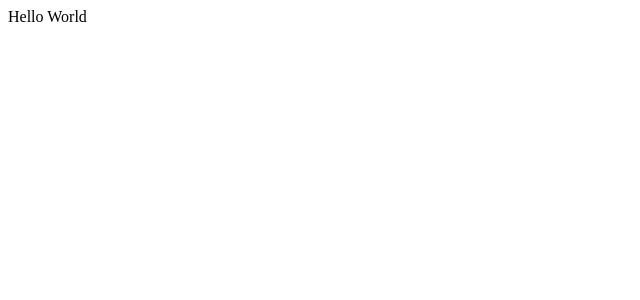
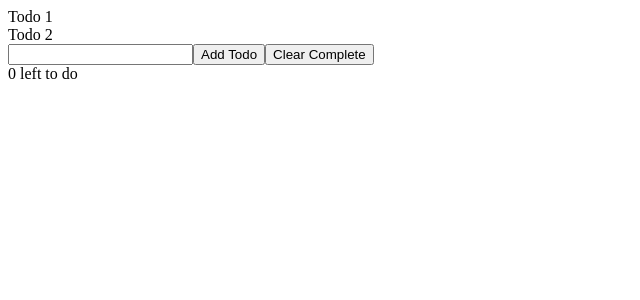
Before and after one commit to howema/react-todo-list-classic, a React (Create React App) app: page / in a window 1280 px wide. Shown: the top 300 px of the page, without its empty margins (0-640 px from the left). Built offline with nearby package versions, Linux system fonts and the light colour scheme.

Commit message:
feat: add Todo component, map todos

```diff
--- a/src/App.js
+++ b/src/App.js
@@ -1,9 +1,16 @@
-import React from 'react';
+import React, { useState } from 'react';
 import TodoList from './TodoList';
 
 function App() {
+  const [todos, setDoTos] = useState(['Todo 1', 'Todo 2'])
  return (
-   <TodoList />
+   <>
+   <TodoList todos={todos} />
+   <input type="text" />
+   <button>Add Todo</button>
+   <button>Clear Complete</button>
+   <div>0 left to do</div>
+   </>
  )
 }
 
--- /dev/null
+++ b/src/Todo.js
@@ -0,0 +1,7 @@
+import React from 'react'
+
+export default function Todo({ todo }) {
+  return (
+    <div>{todo}</div>
+  )
+}
--- a/src/TodoList.js
+++ b/src/TodoList.js
@@ -1,9 +1,12 @@
 import React from 'react'
+import Todo from './Todo'
 
 //rfc for shortcut
 
-export default function TodoList() {
+export default function TodoList({ todos }) {
   return (
-    <div>Hello World</div>
+    todos.map(todo => {
+      return <Todo todo={todo} />
+    })
   )
 }
```
